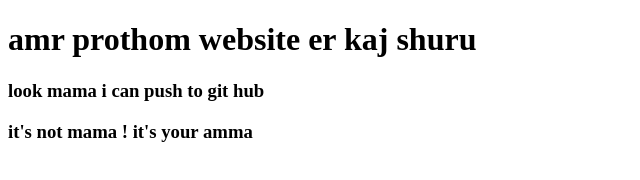
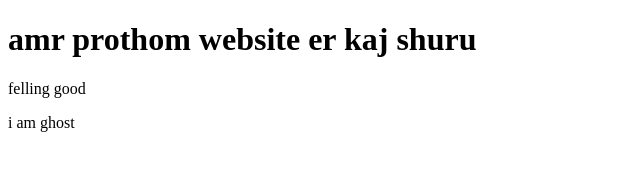
Before and after one commit to sazzaddevp/amar-prothom-website, a plain HTML site: page index.html in a window 1280 px wide. Shown: the whole page, without its empty margins (0-640 px from the left). Drawn offline with Linux system fonts and the light colour scheme.

Commit message:
ghost added

```diff
--- a/index.html
+++ b/index.html
@@ -7,7 +7,7 @@
 </head>
 <body>
     <h1>amr prothom website er kaj shuru</h1>
-    <h3>look mama i can push to git hub</h3>
-    <h3>it's not mama ! it's your amma </h3>
+    <P>felling good</P>
+    <p>i am ghost</p>
 </body>
 </html>
```
